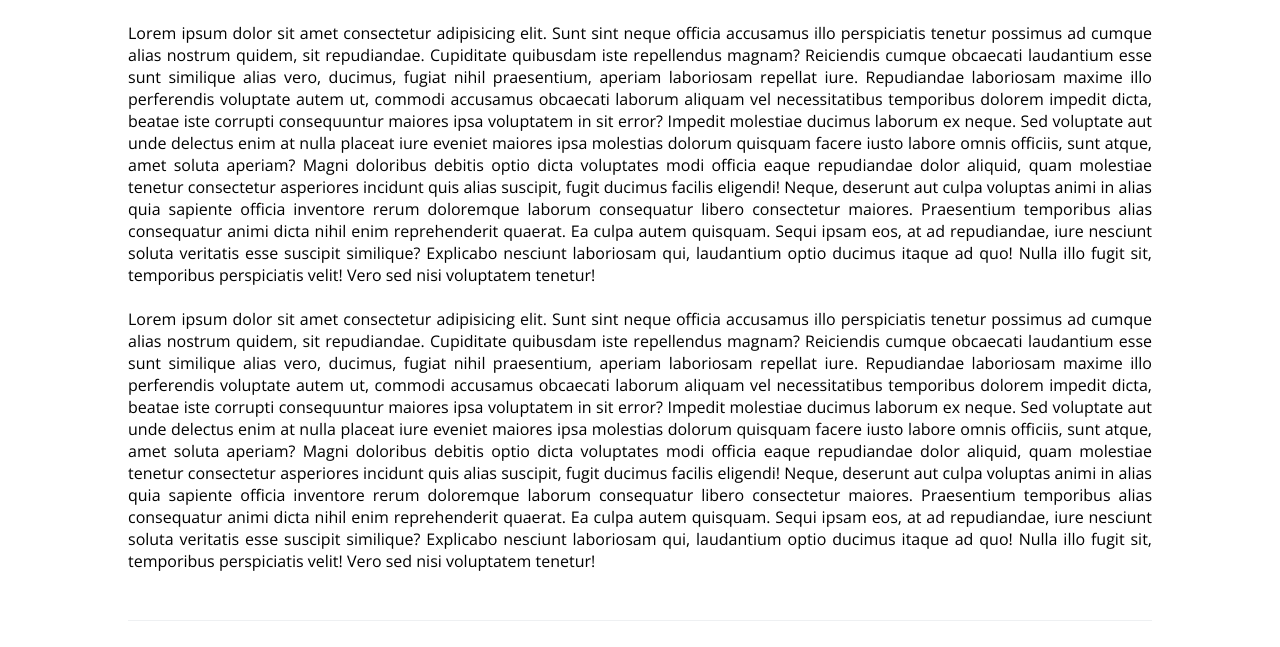
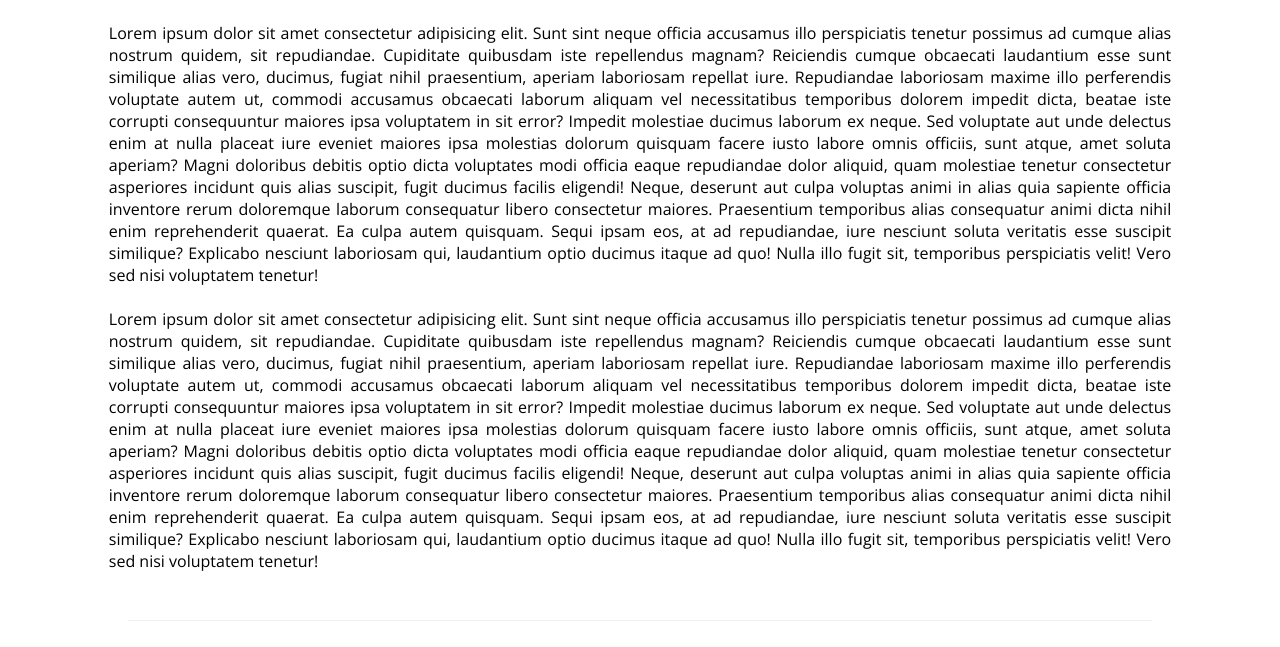
Before and after one commit to zmercury/semesterproject, a plain HTML site: page pages/learnmore.html in a window 1280 px wide. Shown: the part 229-876 px from the top of the page. Drawn offline with nearby package versions, Linux system fonts and the light colour scheme.

Commit message:
Readme Updated

```diff
--- a/style.css
+++ b/style.css
@@ -31,7 +31,8 @@
     --montserrat: 'Montserrat', sans-serif;
 }
 
-html {
+* {
+    -webkit-user-drag: none;
     scroll-behavior: smooth;
 }
 
@@ -817,7 +818,6 @@ body {
     display: none;
 }
 
-
 /* learn more page css  */
 
 .underConstructionContainer {
@@ -831,14 +831,13 @@ body {
 }
 
 .innerUnderConstructionContainer {
-    width: 80%;
+    width: 83%;
     height: 100%;
 
     display: flex;
     flex-direction: column;
     justify-content: flex-start;
     align-items: flex-start;
-
     text-align: justify;
 }
 
@@ -888,5 +887,5 @@ body {
 
 /* Handle on hover */
 ::-webkit-scrollbar-thumb:hover {
-    background: var(--accentRed)  n;
+    background: var(--accentRed);
 }
```
Also changed, not shown: README.md.
